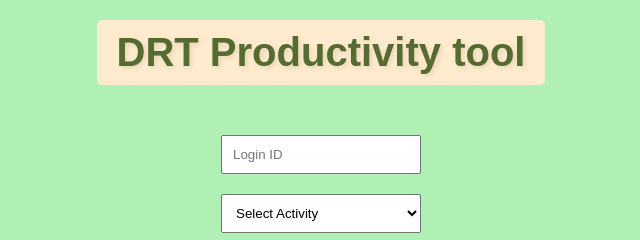
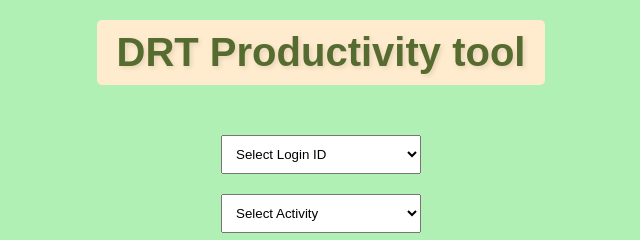
Before and after one commit to Krishna1997-coder/DRT-Adhoc, a website: page public/enter_adhocs.html in a window 1280 px wide. Shown: the top 240 px of the page, 319-959 px from the left. Drawn offline with Linux system fonts and the light colour scheme; no server answers.

Commit message:
Avg logic changed and added dropdown in Enter adhocs for log in

```diff
--- a/public/enter_adhocs.html
+++ b/public/enter_adhocs.html
@@ -14,7 +14,37 @@
     </header>
     <main>
         <form id="adhocForm">
-            <input type="text" id="loginId" placeholder="Login ID" required>
+            <select id="loginId" required>
+                <option value="">Select Login ID</option>
+                <option value="carmonsh">carmonsh</option>
+                <option value="chnilotp">chnilotp</option>
+                <option value="cristopy">cristopy</option>
+                <option value="dahernab">dahernab</option>
+                <option value="djerrren">djerrren</option>
+                <option value="garcjull">garcjull</option>
+                <option value="gkoteddi">gkoteddi</option>
+                <option value="hlasrado">hlasrado</option>
+                <option value="jreyesh">jreyesh</option>
+                <option value="kevjimed">kevjimed</option>
+                <option value="kumarqab">kumarqab</option>
+                <option value="lmuralik">lmuralik</option>
+                <option value="maltezel">maltezel</option>
+                <option value="mddeepk">mddeepk</option>
+                <option value="mdniz">mdniz</option>
+                <option value="melaaray">melaaray</option>
+                <option value="msnandhu">msnandhu</option>
+                <option value="mugdhakj">mugdhakj</option>
+                <option value="panugah">panugah</option>
+                <option value="ptimp">ptimp</option>
+                <option value="shaikyas">shaikyas</option>
+                <option value="shobhpap">shobhpap</option>
+                <option value="shsudhak">shsudhak</option>
+                <option value="singhhqo">singhhqo</option>
+                <option value="srivaesu">srivaesu</option>
+                <option value="tippirer">tippirer</option>
+                <option value="ukamsuma">ukamsuma</option>
+                <option value="vodelm">vodelm</option>
+            </select>
 
             <label for="adhocActivity"></label>
             <select id="adhocActivity" name="adhocActivity" required>
```
Also changed, not shown: public/view_productivity_report.html (+1 -1 lines), server.js (+23 -52 lines), public/script.js (indentation only).
